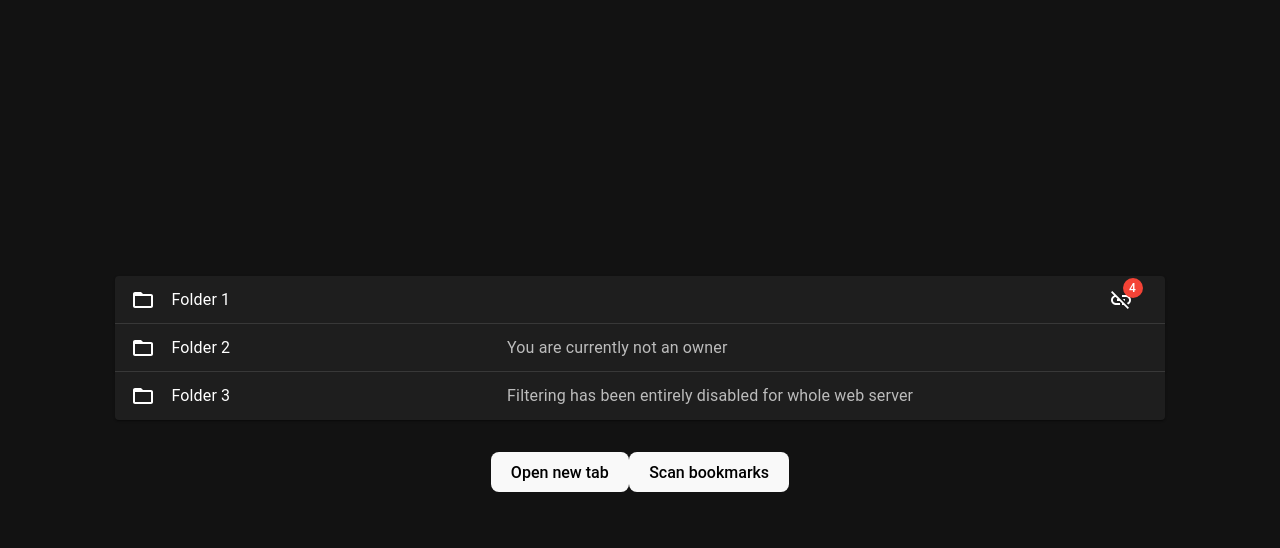
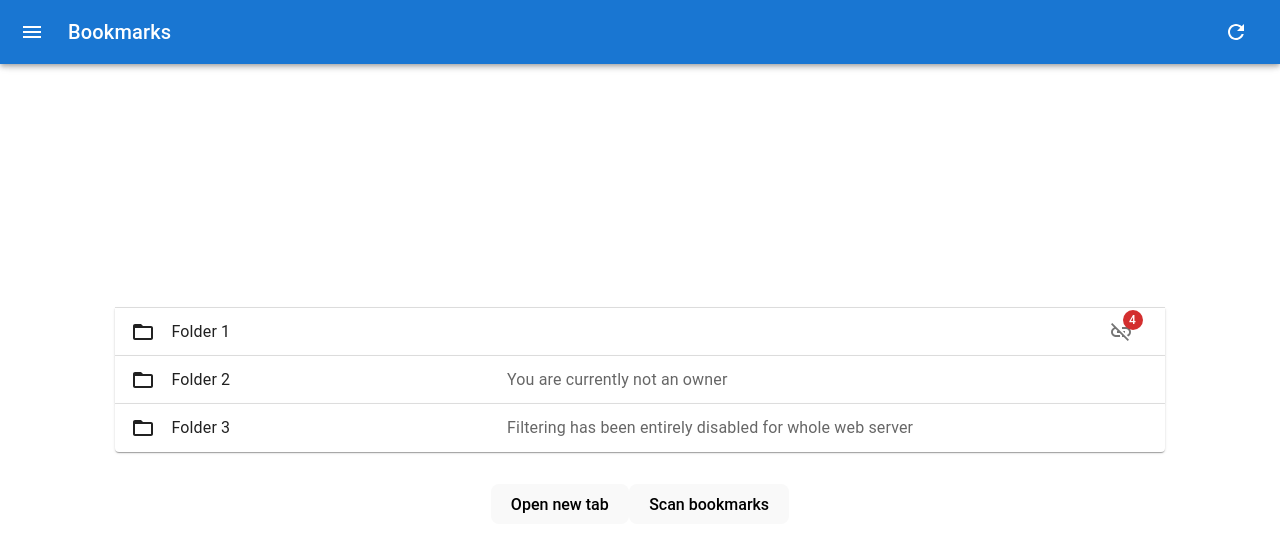
Before and after one commit to brunopk/wookmarks, a React (Vite) app: page / in a window 1280 px wide. Shown: the top 548 px of the page. Built offline with nearby package versions, Linux system fonts and the light colour scheme.

Commit message:
Initial layout

```diff
--- a/src/App.tsx
+++ b/src/App.tsx
@@ -1,17 +1,30 @@
 import React from 'react'
 import { useState } from 'react'
-import { ThemeProvider, createTheme } from '@mui/material/styles'
+import { styled, ThemeProvider, createTheme } from '@mui/material/styles'
 import { FolderOpen, Link, LinkOff } from '@mui/icons-material'
+import MenuIcon from '@mui/icons-material/Menu'
 import Accordion from '@mui/material/Accordion'
 import Badge from '@mui/material/Badge'
+import Box from '@mui/material/Box'
 import AccordionDetails from '@mui/material/AccordionDetails'
 import AccordionSummary from '@mui/material/AccordionSummary'
-import Typography from '@mui/material/Typography'
+import ChevronLeftIcon from '@mui/icons-material/ChevronLeft'
+import ChevronRightIcon from '@mui/icons-material/ChevronRight'
 import CssBaseline from '@mui/material/CssBaseline'
-import List from '@mui/material/List';
+import Divider from '@mui/material/Divider'
+import Drawer from '@mui/material/Drawer'
+import IconButton from '@mui/material/IconButton'
+import InboxIcon from '@mui/icons-material/MoveToInbox'
+import List from '@mui/material/List'
+import ListItem from '@mui/material/ListItem'
 import ListItemButton from '@mui/material/ListItemButton'
 import ListItemIcon  from '@mui/material/ListItemIcon'
 import ListItemText  from '@mui/material/ListItemText'
+import MailIcon from '@mui/icons-material/Mail'
+import MuiAppBar, { AppBarProps as MuiAppBarProps } from '@mui/material/AppBar'
+import RefreshIcon from '@mui/icons-material/Refresh'
+import Toolbar from '@mui/material/Toolbar'
+import Typography from '@mui/material/Typography'
 import './App.css'
 
 function openNewTab(setIsNewTab: React.Dispatch<React.SetStateAction<boolean>>) {
@@ -26,25 +39,180 @@ async function scanBookmarkTree() {
   console.log(tree)
 }
 
+const drawerWidth = 240
+
+const AppBar = styled(MuiAppBar, {
+  shouldForwardProp: (prop) => prop !== 'open',
+})<AppBarProps>(({ theme }) => ({
+  transition: theme.transitions.create(['margin', 'width'], {
+    easing: theme.transitions.easing.sharp,
+    duration: theme.transitions.duration.leavingScreen,
+  }),
+  variants: [
+    {
+      props: ({ open }) => open,
+      style: {
+        width: `calc(100% - ${drawerWidth}px)`,
+        marginLeft: `${drawerWidth}px`,
+        transition: theme.transitions.create(['margin', 'width'], {
+          easing: theme.transitions.easing.easeOut,
+          duration: theme.transitions.duration.enteringScreen,
+        }),
+      },
+    },
+  ],
+}))
+
+const DrawerHeader = styled('div')(({ theme }) => ({
+  display: 'flex',
+  alignItems: 'center',
+  padding: theme.spacing(0, 1),
+  // necessary for content to be below app bar
+  ...theme.mixins.toolbar,
+  justifyContent: 'flex-end',
+}))
+
+const Main = styled('main', { shouldForwardProp: (prop) => prop !== 'open' })<{
+  open?: boolean;
+}>(({ theme }) => ({
+  flexGrow: 1,
+  transition: theme.transitions.create('margin', {
+    easing: theme.transitions.easing.sharp,
+    duration: theme.transitions.duration.leavingScreen,
+  }),
+  marginLeft: `-${drawerWidth}px`,
+  variants: [
+    {
+      props: ({ open }) => open,
+      style: {
+        transition: theme.transitions.create('margin', {
+          easing: theme.transitions.easing.easeOut,
+          duration: theme.transitions.duration.enteringScreen,
+        }),
+        marginLeft: 0,
+      },
+    },
+  ],
+}))
+
+interface AppBarProps extends MuiAppBarProps {
+  open?: boolean;
+}
+
 function App() {
   const [isNewTab, setIsNewTab] = useState(false)
   const [expanded, setExpanded] = React.useState<string | false>(false);
+  const [open, setOpen] = React.useState<boolean>(false);
 
-  const darkTheme = createTheme({
+  const theme = createTheme({
     palette: {
-      mode: 'dark',
+      mode: 'light',
     },
+    components: {
+      MuiIconButton: {
+        styleOverrides: {
+          root: {
+            "&:focus-visible": {
+              outline: "none"
+            },
+            "&:focus": {
+              outline: "none"
+            }
+          }
+        }
+      }
+    }
   });
 
   const handleChange =
     (panel: string) => (event: React.SyntheticEvent, isExpanded: boolean) => {
       setExpanded(isExpanded ? panel : false);
+    }
+
+  const handleDrawerOpen = () => {
+    setOpen(true);
+  }
+
+  const handleDrawerClose = () => {
+    setOpen(false);
   };
 
   return (
-    <ThemeProvider theme={darkTheme}>
+    <ThemeProvider theme={theme}>
       <CssBaseline />
       <div>
+        <Box sx={{ display: 'flex' }}>
+          <AppBar position="fixed" open={open}>
+            <Toolbar>
+              <IconButton
+                color="inherit"
+                aria-label="open drawer"
+                onClick={handleDrawerOpen}
+                edge="start"
+                sx={[
+                  {
+                    mr: 2,
+                  },
+                  open && { display: 'none' },
+                ]}
+              >
+                <MenuIcon />
+              </IconButton>
+              <Typography variant="h6" noWrap component="div" sx={{ display: "flex", alignItems: "flex-end", flexGrow: 1 }}>
+                Bookmarks
+              </Typography>
+              <IconButton color="inherit">
+                <RefreshIcon />
+              </IconButton>
+            </Toolbar>
+          </AppBar>
+          <Drawer
+            sx={{
+              width: drawerWidth,
+              flexShrink: 0,
+              '& .MuiDrawer-paper': {
+                width: drawerWidth,
+                boxSizing: 'border-box',
+              },
+            }}
+            variant="persistent"
+            anchor="left"
+            open={open}
+          >
+            <DrawerHeader>
+              <IconButton onClick={handleDrawerClose}>
+                {theme.direction === 'ltr' ? <ChevronLeftIcon /> : <ChevronRightIcon />}
+              </IconButton>
+            </DrawerHeader>
+            <Divider />
+            <List>
+              {['Inbox', 'Starred', 'Send email', 'Drafts'].map((text, index) => (
+                <ListItem key={text} disablePadding>
+                  <ListItemButton>
+                    <ListItemIcon>
+                      {index % 2 === 0 ? <InboxIcon /> : <MailIcon />}
+                    </ListItemIcon>
+                    <ListItemText primary={text} />
+                  </ListItemButton>
+                </ListItem>
+              ))}
+            </List>
+            <Divider />
+            <List>
+              {['All mail', 'Trash', 'Spam'].map((text, index) => (
+                <ListItem key={text} disablePadding>
+                  <ListItemButton>
+                    <ListItemIcon>
+                      {index % 2 === 0 ? <InboxIcon /> : <MailIcon />}
+                    </ListItemIcon>
+                    <ListItemText primary={text} />
+                  </ListItemButton>
+                </ListItem>
+              ))}
+            </List>
+          </Drawer>
+          <Main open={open}>
+            <DrawerHeader />
             <Accordion expanded={expanded === 'panel1'} onChange={handleChange('panel1')}>
               <AccordionSummary
                 sx={{
@@ -132,6 +300,8 @@ function App() {
                 </Typography>
               </AccordionDetails>
             </Accordion>
+          </Main>
+        </Box>
       </div>
       <div className="card">
         {!isNewTab ? (
```
Lines whose indentation alone changed are shown as unchanged.
